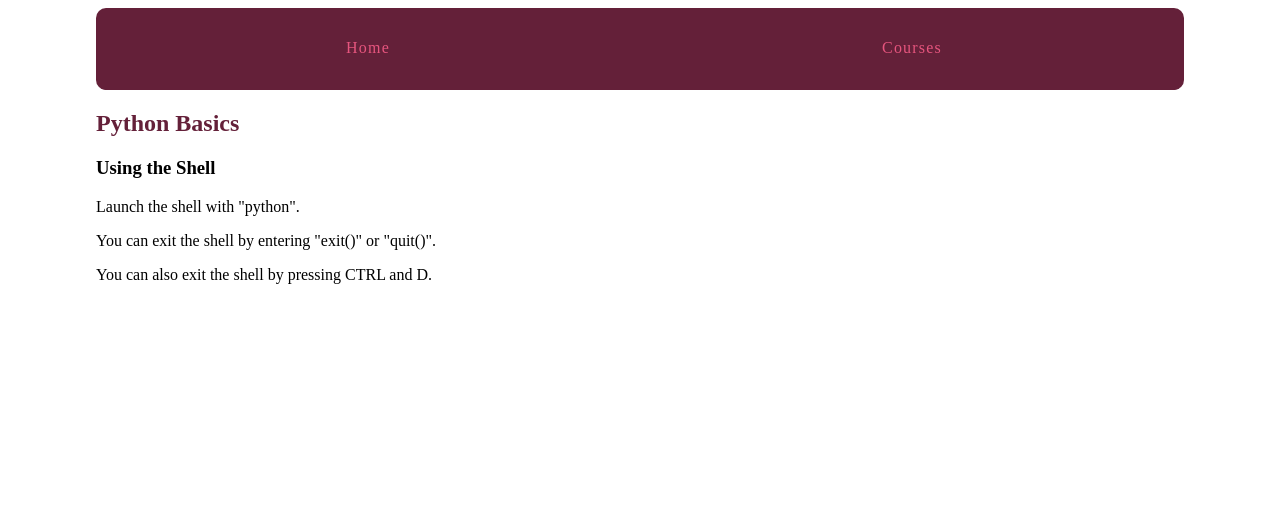
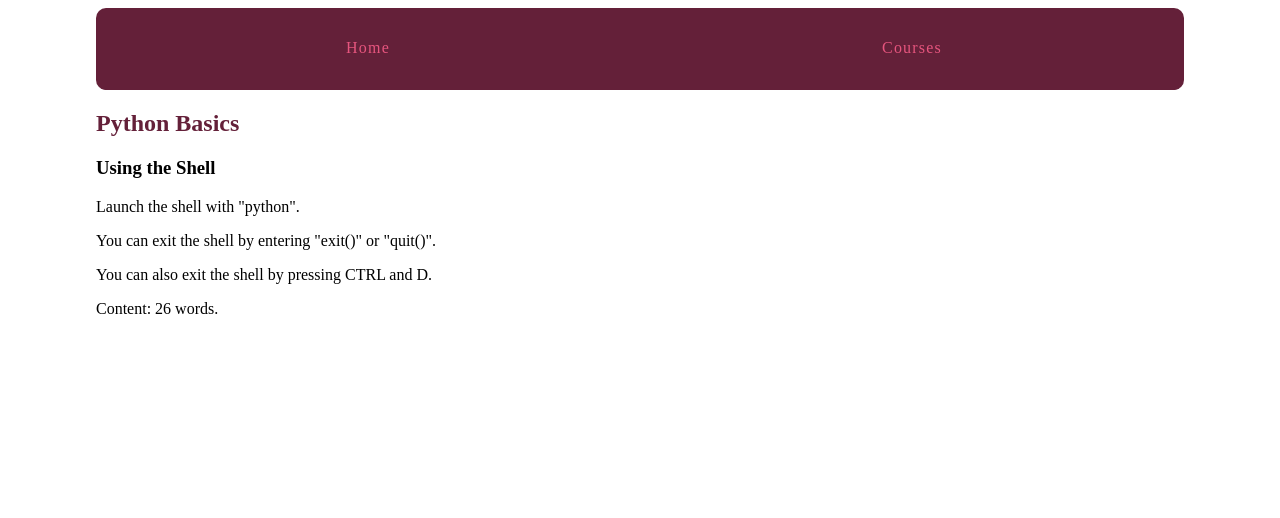
Before and after one commit to Larriche/customising-django-templates-treehouse, a Django app: page /courses/1/2/ in a window 1280 px wide. Shown: the top 518 px of the page. Run offline with Django 3.2, Linux system fonts and the light colour scheme; data comes from the database, SQL or seed files in the repository.

Commit message:
More practise with provided filters

```diff
--- a/courses/templates/courses/step_detail.html
+++ b/courses/templates/courses/step_detail.html
@@ -6,6 +6,8 @@
 <article>
     <h2><a href="{% url 'courses:detail' pk=step.course.pk %}">{{ step.course.title }}</a></h2>
     <h3>{{ step.title }}</h3>
-    {{ step.content|linebreaks }}
+    {% with con=step.content %}
+        {{ con|linebreaks }} Content: {{ con|wordcount }} words.
+    {% endwith %}
 </article>
 {% endblock %}
```
